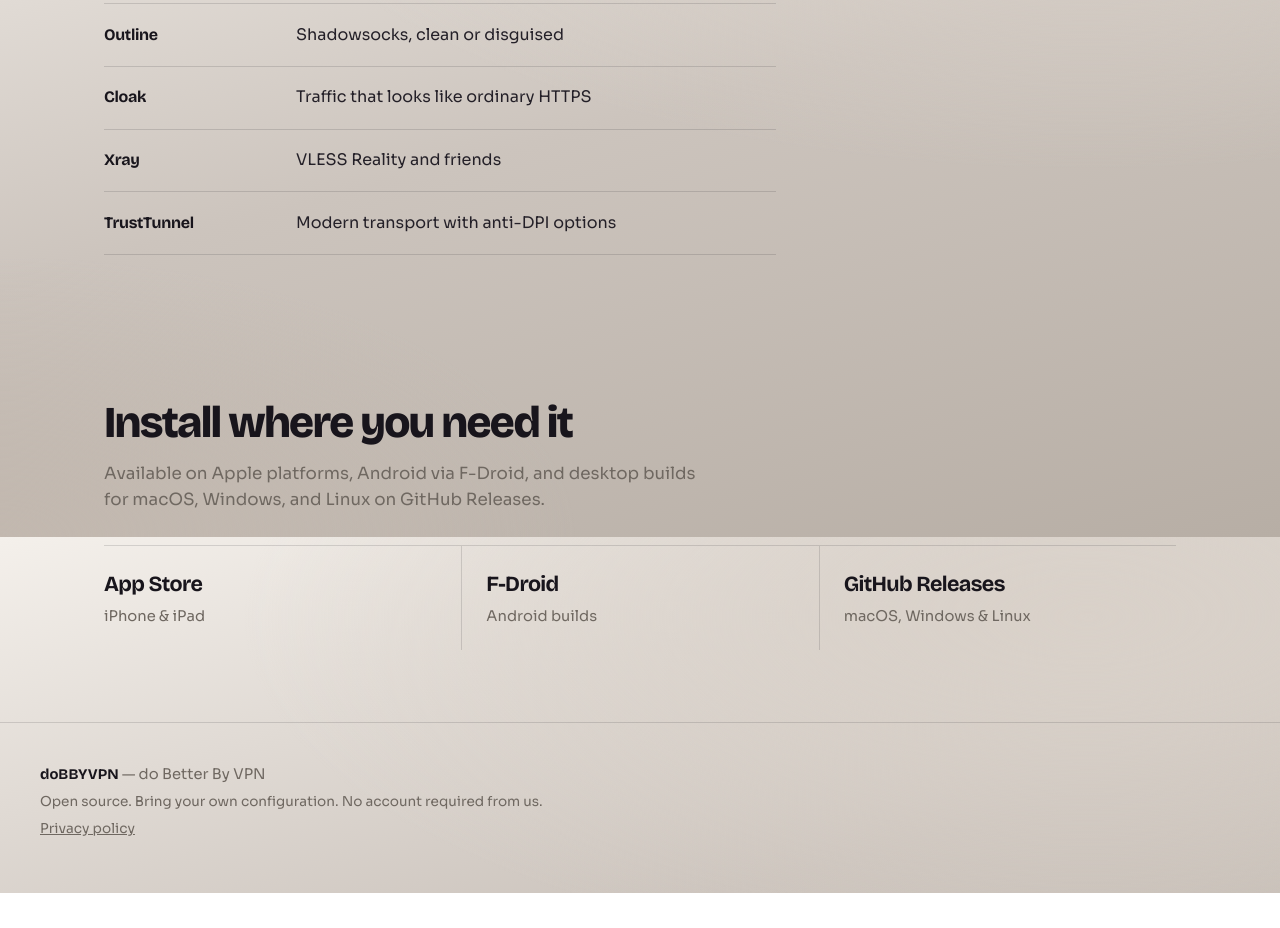
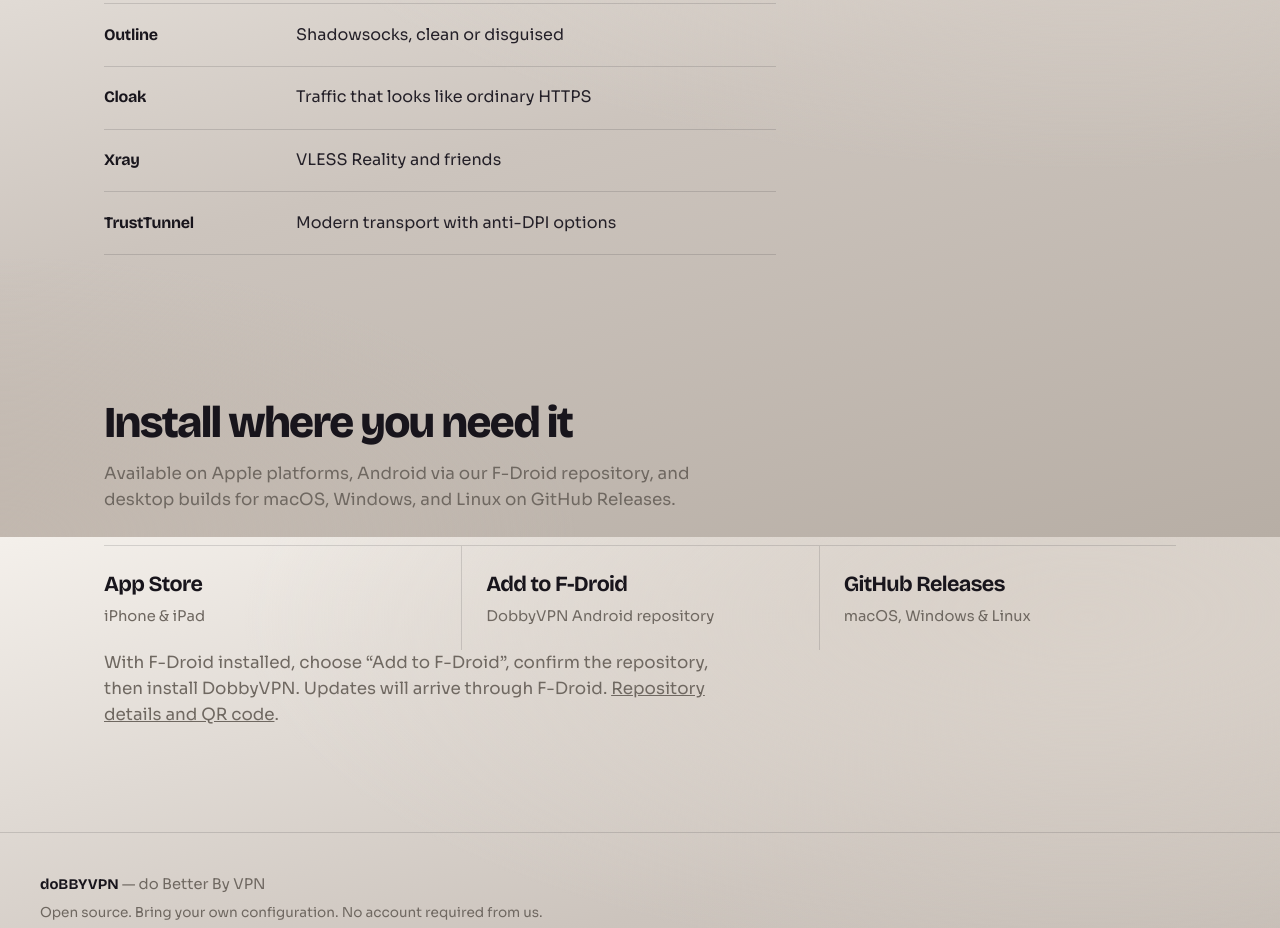
Before and after one commit to DobbyVPN/www, a plain HTML site: page index.html in a window 1280 px wide. Shown: the part 1063-1991 px from the top of the page. Before the commit the page ends 1956 px from the top, so only its background shows below. Drawn offline with nearby package versions, Linux system fonts and the light colour scheme.

Commit message:
Link Android buttons to our F-Droid repository

```diff
--- a/index.html
+++ b/index.html
@@ -45,9 +45,9 @@
                 <span class="btn-icon btn-icon--apple" aria-hidden="true"><svg viewBox="0 0 24 24" focusable="false"><path fill="currentColor" d="M12.152 6.896c-.948 0-2.415-1.078-3.96-1.04-2.04.027-3.91 1.183-4.961 3.014-2.117 3.675-.546 9.103 1.519 12.09 1.013 1.454 2.208 3.09 3.792 3.039 1.52-.065 2.09-.987 3.935-.987 1.831 0 2.35.987 3.96.948 1.637-.026 2.676-1.48 3.676-2.948 1.156-1.688 1.636-3.325 1.662-3.415-.039-.013-3.182-1.221-3.22-4.857-.026-3.04 2.48-4.494 2.597-4.559-1.429-2.09-3.623-2.324-4.39-2.376-2-.156-3.675 1.09-4.61 1.09zM15.53 3.83c.843-1.012 1.4-2.427 1.245-3.83-1.207.052-2.662.805-3.532 1.818-.78.896-1.454 2.338-1.273 3.714 1.338.104 2.715-.688 3.559-1.701"/></svg></span>
                 <span>App Store</span>
               </a>
-              <a class="btn btn-ghost" href="https://f-droid.org/en/packages/com.dobby.vpn/" rel="noopener noreferrer">
+              <a class="btn btn-ghost" href="https://fdroid.link/#https://f-repo.dobbyvpn.com/fdroid/repo?fingerprint=F22F23E62C095BEED3A71C4B0D69C7F3A768E52DFE6A83AAF6A2E6AB9E2FEDC4" rel="noopener noreferrer">
                 <span class="btn-icon btn-icon--android" aria-hidden="true"><svg viewBox="0 0 24 24" focusable="false"><path fill="currentColor" d="M18.4395 5.5586c-.675 1.1664-1.352 2.3318-2.0274 3.498-.0366-.0155-.0742-.0286-.1113-.043-1.8249-.6957-3.484-.8-4.42-.787-1.8551.0185-3.3544.4643-4.2597.8203-.084-.1494-1.7526-3.021-2.0215-3.4864a1.1451 1.1451 0 0 0-.1406-.1914c-.3312-.364-.9054-.4859-1.379-.203-.475.282-.7136.9361-.3886 1.5019 1.9466 3.3696-.0966-.2158 1.9473 3.3593.0172.031-.4946.2642-1.3926 1.0177C2.8987 12.176.452 14.772 0 18.9902h24c-.119-1.1108-.3686-2.099-.7461-3.0683-.7438-1.9118-1.8435-3.2928-2.7402-4.1836a12.1048 12.1048 0 0 0-2.1309-1.6875c.6594-1.122 1.312-2.2559 1.9649-3.3848.2077-.3615.1886-.7956-.0079-1.1191a1.1001 1.1001 0 0 0-.8515-.5332c-.5225-.0536-.9392.3128-1.0488.5449zm-.0391 8.461c.3944.5926.324 1.3306-.1563 1.6503-.4799.3197-1.188.0985-1.582-.4941-.3944-.5927-.324-1.3307.1563-1.6504.4727-.315 1.1812-.1086 1.582.4941zM7.207 13.5273c.4803.3197.5506 1.0577.1563 1.6504-.394.5926-1.1038.8138-1.584.4941-.48-.3197-.5503-1.0577-.1563-1.6504.4008-.6021 1.1087-.8106 1.584-.4941z"/></svg></span>
-                <span>F-Droid</span>
+                <span>Add to F-Droid</span>
               </a>
             </div>
             <div class="cta-row" aria-label="Desktop">
@@ -86,7 +86,7 @@
     <section class="get" id="get" aria-labelledby="get-title">
       <h2 id="get-title">Install where you need it</h2>
       <p class="section-lede">
-        Available on Apple platforms, Android via F-Droid, and desktop builds
+        Available on Apple platforms, Android via our F-Droid repository, and desktop builds
         for macOS, Windows, and Linux on GitHub Releases.
       </p>
       <div class="store-links">
@@ -94,15 +94,20 @@
           <strong>App Store</strong>
           <span>iPhone &amp; iPad</span>
         </a>
-        <a class="store" href="https://f-droid.org/en/packages/com.dobby.vpn/" rel="noopener noreferrer">
-          <strong>F-Droid</strong>
-          <span>Android builds</span>
+        <a class="store" href="https://fdroid.link/#https://f-repo.dobbyvpn.com/fdroid/repo?fingerprint=F22F23E62C095BEED3A71C4B0D69C7F3A768E52DFE6A83AAF6A2E6AB9E2FEDC4" rel="noopener noreferrer">
+          <strong>Add to F-Droid</strong>
+          <span>DobbyVPN Android repository</span>
         </a>
         <a class="store" href="https://github.com/DobbyVPN/DobbyVPN/releases" rel="noopener noreferrer">
           <strong>GitHub Releases</strong>
           <span>macOS, Windows &amp; Linux</span>
         </a>
       </div>
+      <p class="section-lede">
+        With F-Droid installed, choose “Add to F-Droid”, confirm the repository,
+        then install DobbyVPN. Updates will arrive through F-Droid.
+        <a href="https://f-repo.dobbyvpn.com/">Repository details and QR code</a>.
+      </p>
     </section>
   </main>
 
```
